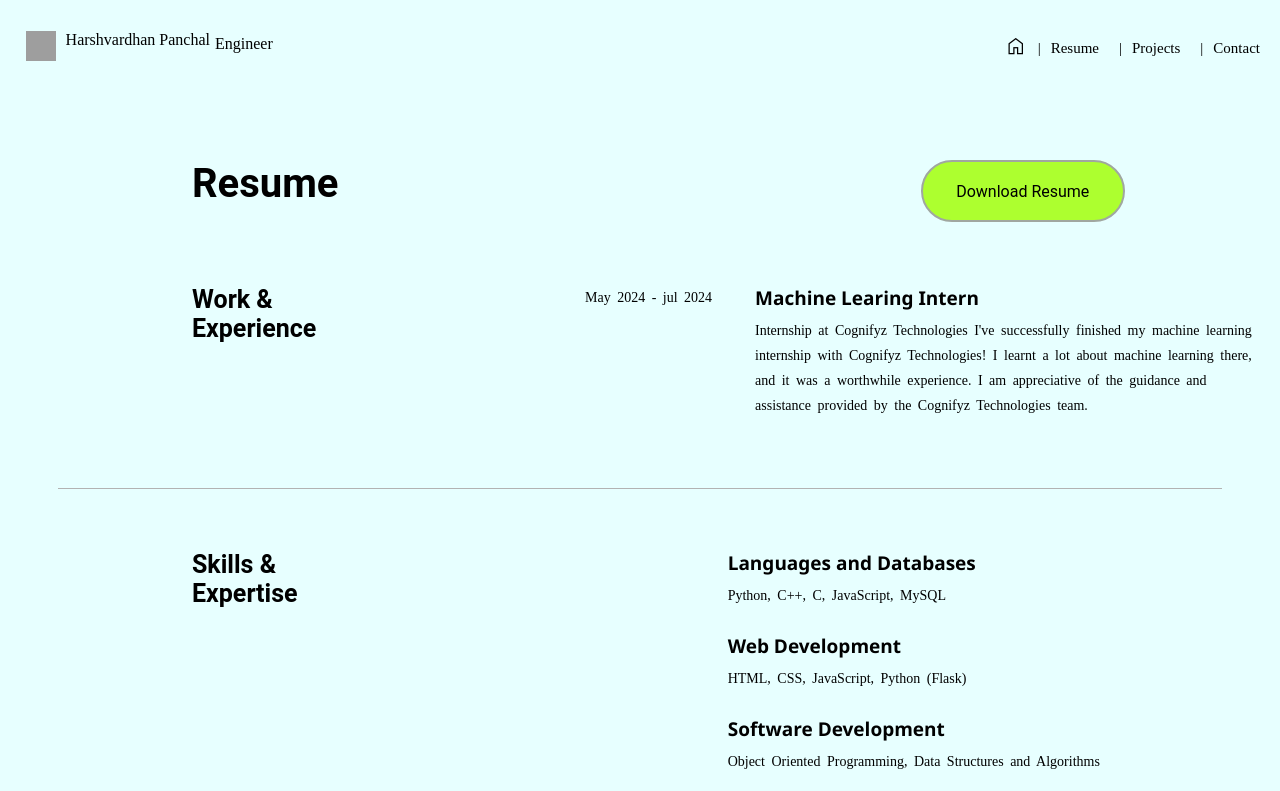
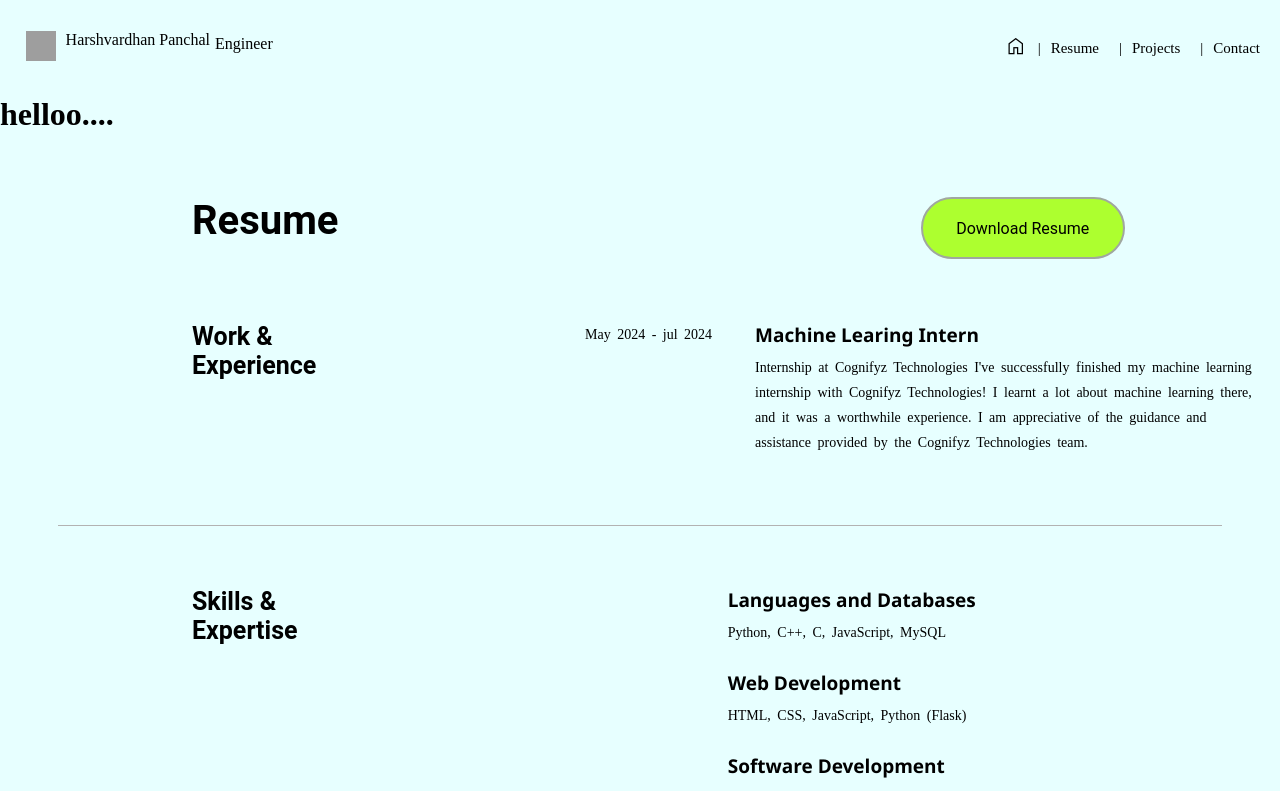
Before and after one commit to harshu-panchal/Portfolio, a React (Vite) app: page /portfolio/Resume in a window 1280 px wide. Shown: the top 791 px of the page. Built offline with nearby package versions, Linux system fonts and the light colour scheme; grey boxes are pictures that could not be loaded; a web font is replaced by a local one.

Commit message:
initial commit

```diff
--- a/src/components/Navbar.jsx
+++ b/src/components/Navbar.jsx
@@ -48,6 +48,7 @@ const Navbar = () => {
           <NavLink to="/portfolio/Contact"><li className='list-element'><span className='active-link Montserrat hover-me'>Contact</span></li></NavLink>
         </div>
       </div>
+      <h1>helloo....</h1>
     </>
   )
 }
```
